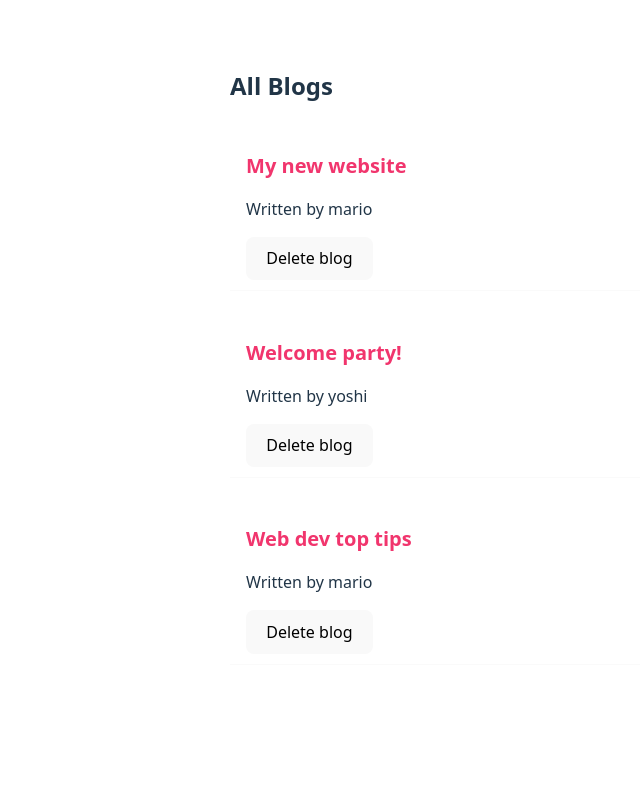
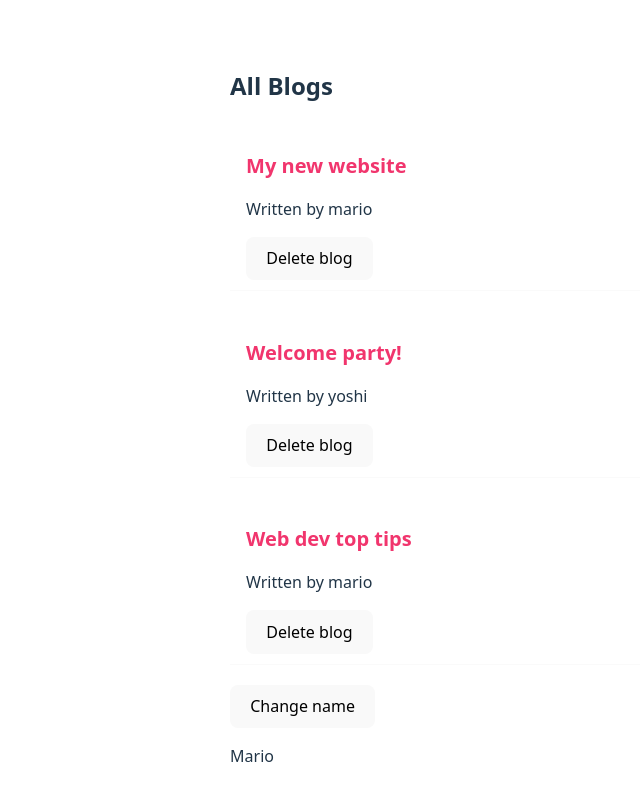
Before and after one commit to Rekal87/blog, a React app: page / in a window 1280 px wide. Shown: the part 226-1026 px from the top of the page, without its empty margins (191-831 px from the left). Before the commit the page ends 1003 px from the top, so only its background shows below. Built offline with nearby package versions, Linux system fonts and the light colour scheme; the HTML template or start-up script is replaced by a standard one.

Commit message:
added a db.json file, removed unused code

```diff
--- a/src/components/Homepage.jsx
+++ b/src/components/Homepage.jsx
@@ -8,7 +8,6 @@
       body: "lorem ipsum...",
       author: "mario",
       id: 1,
-      src: "https://picsum.photos/300/200",
     },
     { title: "Welcome party!", body: "lorem ipsum...", author: "yoshi", id: 2 },
     {
@@ -19,6 +18,8 @@
     },
   ]);
 
+  const [name, setName] = useState("Mario");
+
   const handleDelete = (id) => {
     const newBlog = blog.filter((blog) => blog.id !== id);
     setBlog(newBlog);
@@ -26,12 +27,14 @@
 
   useEffect(() => {
     console.log("use effect ran");
-    console.log(blog);
-  });
+    console.log(name);
+  }, [name]);
 
   return (
     <div className="home">
       <Bloglist blog={blog} title="All Blogs" handleDelete={handleDelete} />
+      <button onClick={() => setName("Luigi")}>Change name</button>
+      <p>{name}</p>
     </div>
   );
 }
--- /dev/null
+++ b/src/data/db.json
@@ -0,0 +1,22 @@
+{
+  "blog": [
+    {
+      "title": "My new website",
+      "body": "lorem ipsum...",
+      "author": "mario",
+      "id": 1
+    },
+    {
+      "title": "Welcome party!",
+      "body": "lorem ipsum...",
+      "author": "yoshi",
+      "id": 2
+    },
+    {
+      "title": "Web dev top tips",
+      "body": "lorem ipsum...",
+      "author": "mario",
+      "id": 3
+    }
+  ]
+}
```
